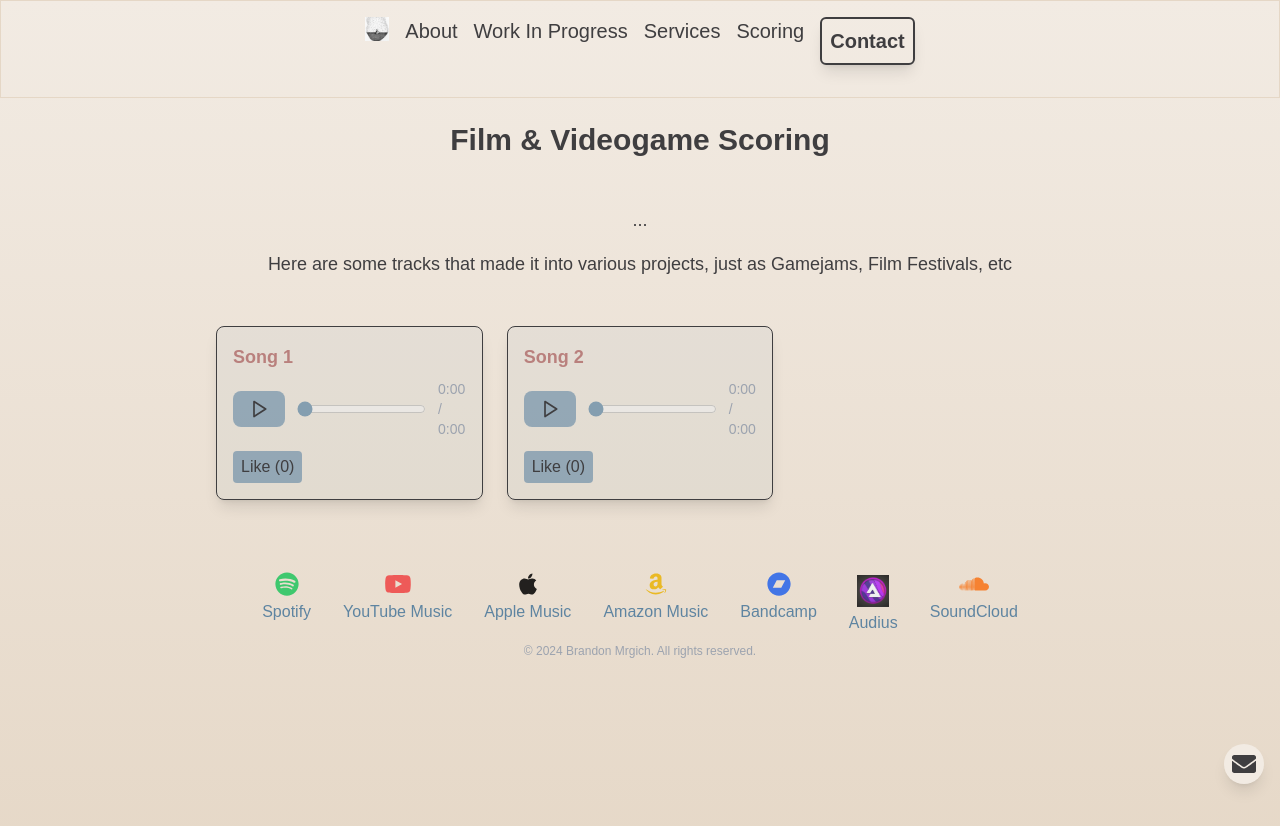
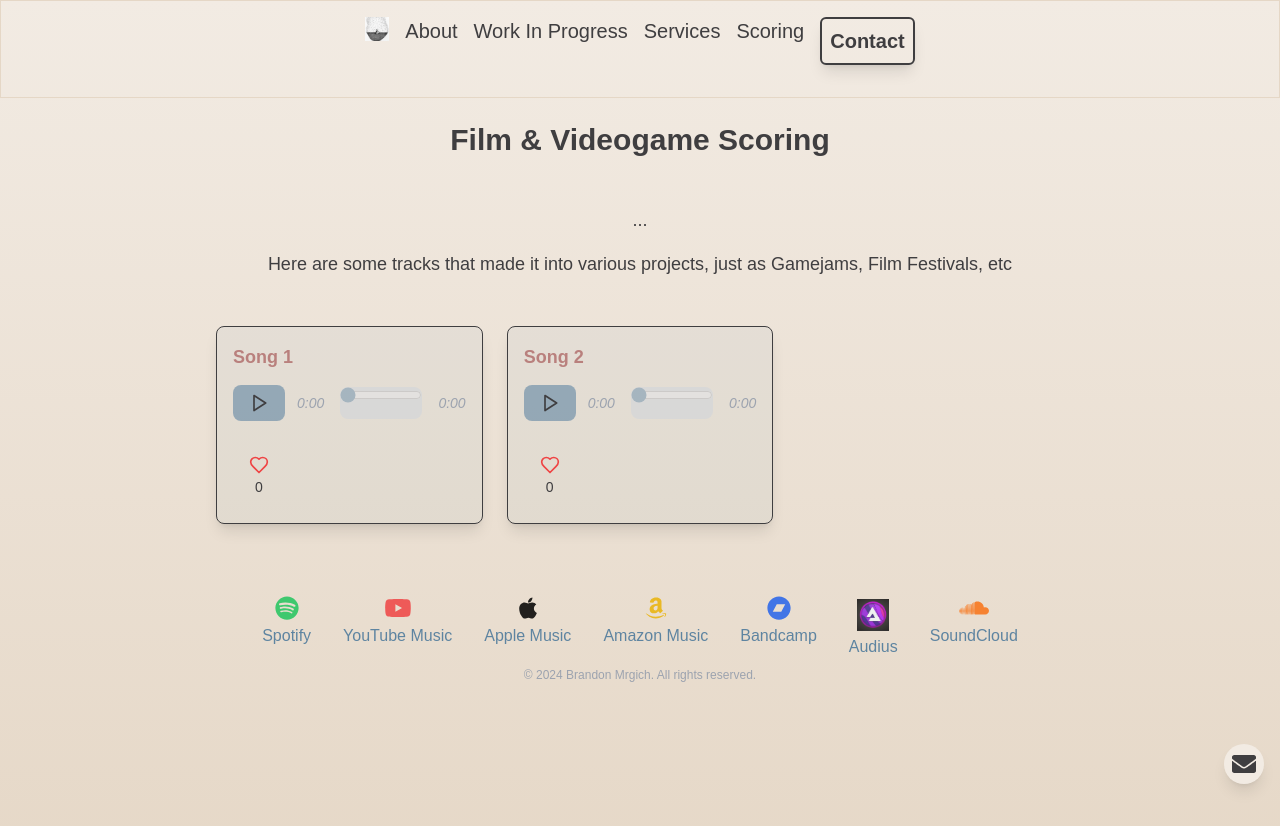
Before and after one commit to brandonmrgich/music-portfolio, a React (Create React App) app: page /scoring in a window 1280 px wide. Shown: the top 826 px of the page. Built offline with nearby package versions, Linux system fonts and the light colour scheme.

Commit message:
Redesigned player cards with more formatting and dynamic sizing for viewports

```diff
--- a/src/components/AudioPlayer/ABCAudioPlayer.js
+++ b/src/components/AudioPlayer/ABCAudioPlayer.js
@@ -74,16 +74,17 @@ const ABCAudioPlayer = ({
     const isPlaying = playingStates[id] || false;
 
     return (
-        <div className="p-4 rounded-lg mb-4 flex-shrink border border-comfy-dark bg-comfy-accent2 bg-opacity-5 shadow-lg transition-all duration-300 ease-in-out transform hover:scale-110 disabled:opacity-50 audio-player">
+        <div className="p-4 rounded-lg mb-4 border border-comfy-dark bg-comfy-accent2 bg-opacity-5 shadow-lg transition-all duration-300 ease-in-out transform hover:scale-110 disabled:opacity-50 audio-player max-w-sm sm:max-w-md lg:max-w-lg flex flex-col justify-between">
             <h3 className="text-lg font-semibold mb-2 text-white">
                 <a
                     href={url || '#'}
-                    className="text-comfy-accent1 hover:text-comfy-accent2 transition-colors"
+                    className="flex-shrink text-comfy-accent1 hover:text-comfy-accent2 transition-colors"
                 >
                     {title}
                 </a>
             </h3>
-            <div className="flex flex-shrink items-center text-gray-400">
+
+            <div className="flex items-center text-gray-400 space-x-3 mb-2">
                 <button
                     onClick={togglePlayPause}
                     disabled={isLoading}
@@ -106,21 +107,38 @@ const ABCAudioPlayer = ({
                         </div>
                     )}
                 </button>
+
+                {error && <span className="text-red-500 mt-2">{error}</span>}
+
+                {/* Footer Section for the Slider and other content */}
+                <div className="mt-auto pt-2">
+                    <div className="flex justify-between items-center mb-2 text-gray-400 text-sm italic">
+                        <span>{formatTime(currentTime)}</span>
+
+                        {/* Placeholder for soundwave content */}
+                        <div className="flex-grow mx-4 flex items-center justify-center">
+                            {/* Add a soundwave or other content here */}
+                            <div className="w-full h-8 bg-gray-300 rounded-lg opacity-60">
                                 <input
                                     type="range"
                                     min="0"
                                     max={duration}
                                     value={currentTime}
                                     onChange={handleSeek}
-                    className="flex-grow mx-3 accent-comfy-accent2 opacity-60 hover:cursor-pointer"
+                                    className="w-full accent-comfy-accent2 opacity-60 hover:cursor-pointer"
                                 />
-                <span className="text-sm">
-                    {formatTime(currentTime)} / {formatTime(duration)}
-                </span>
+                                {/* Placeholder for soundwave visualization */}
                             </div>
-            {error && <span className="text-red-500 mt-2">{error}</span>}
+                        </div>
 
-            <div className="mt-3">{renderAdditionalControls()}</div>
+                        <span>{formatTime(duration)}</span>
+                    </div>
+                </div>
+            </div>
+
+            <div className="mt-3 flex justify-between items-center">
+                {renderAdditionalControls()}
+            </div>
         </div>
     );
 };
--- a/src/components/AudioPlayer/AudioComparisonPlayer.js
+++ b/src/components/AudioPlayer/AudioComparisonPlayer.js
@@ -9,24 +9,32 @@ const AudioComparisonPlayer = (props) => {
         const newSource = isBeforeAudio ? afterSrc : beforeSrc;
 
         console.log('AudioComparisonPlayer::toggelAudioSource(): ', { props });
-        console.log('State: ');
-        // TODO: There is no playingStates on the proprs. Pass from the ABC
+        // TODO: There is no playingStates on the props. Pass from the ABC
+        // This is if we want to check the current playing state prior to doing the switch,
+        // however this will work for now...
 
         setIsBeforeAudio((prev) => !prev);
 
-        if (props.playingStates[id]) {
-            const currentTime = audioRefs.current[id] ? audioRefs.current[id].currentTime : 0;
-            play(id, newSource);
-            seek(id, currentTime);
-        }
+        const currentTime = audioRefs.current[id] ? audioRefs.current[id].currentTime : 0;
+        console.log('Attemping play on toggle');
+        play(id, newSource);
+        seek(id, currentTime);
     }, [isBeforeAudio, props]);
 
     const renderAdditionalControls = () => (
-        <div className="flex items-center">
-            <button onClick={toggleAudioSource} className="bg-gray-300 px-3 py-1 rounded mr-2">
-                {isBeforeAudio ? 'Before' : 'After'}
-            </button>
-        </div>
+        <button
+            onClick={toggleAudioSource}
+            className="relative bg-none bg-opacity-80 text-comfy-dark px-4 py-2 transition-all duration-300 ease-in-out transform hover:scale-110 disabled:opacity-50 hover:cursor-pointer"
+        >
+            {isBeforeAudio ? 'Before' : 'After'}
+
+            {/*<div className="relative">
+                <Heart
+                    className={`w-5 h-5 text-red-500 ${hasLiked ? 'fill-current' : 'fill-none'}`}
+                />
+                <span className="text-sm text-comfy-dark">{likes}</span>
+            </div>*/}
+        </button>
     );
 
     return (
--- a/src/components/AudioPlayer/AudioPlayer.js
+++ b/src/components/AudioPlayer/AudioPlayer.js
@@ -1,5 +1,7 @@
 import React, { useState, useEffect } from 'react';
 import ABCAudioPlayer from './ABCAudioPlayer';
+
+import { Heart } from 'lucide-react';
 
 const AudioPlayer = (props) => {
     const [likes, setLikes] = useState(0);
@@ -9,25 +11,34 @@ const AudioPlayer = (props) => {
         const likedTracks = JSON.parse(localStorage.getItem('likedTracks') || '{}');
         setHasLiked(likedTracks[props.title] || false);
         setLikes(likedTracks[props.title] ? 1 : 0);
-    }, [props.title]);
+    }, []);
 
     const handleLike = () => {
+        console.log('Handling like');
+        const likedTracks = JSON.parse(localStorage.getItem('likedTracks') || '{}');
         if (!hasLiked) {
-            const likedTracks = JSON.parse(localStorage.getItem('likedTracks') || '{}');
             likedTracks[props.title] = true;
-            localStorage.setItem('likedTracks', JSON.stringify(likedTracks));
             setHasLiked(true);
-            setLikes(1);
+            setLikes(likes + 1);
+        } else {
+            likedTracks[props.title] = false;
+            setHasLiked(false);
+            setLikes(likes - 1);
         }
+        localStorage.setItem('likedTracks', JSON.stringify(likedTracks));
     };
 
     const renderAdditionalControls = () => (
         <button
             onClick={handleLike}
-            disabled={hasLiked}
-            className="bg-comfy-accent2 bg-opacity-50 px-2 py-1 rounded text-comfy-dark hover:cursor-pointer"
+            className="relative bg-none bg-opacity-80 text-comfy-dark px-4 py-2 transition-all duration-300 ease-in-out transform hover:scale-110 disabled:opacity-50 hover:cursor-pointer"
         >
-            Like ({likes})
+            <div className="relative">
+                <Heart
+                    className={`w-5 h-5 text-red-500 ${hasLiked ? 'fill-current' : 'fill-none'}`}
+                />
+                <span className="text-sm text-comfy-dark">{likes}</span>
+            </div>
         </button>
     );
 
```
Lines whose indentation alone changed are shown as unchanged.
